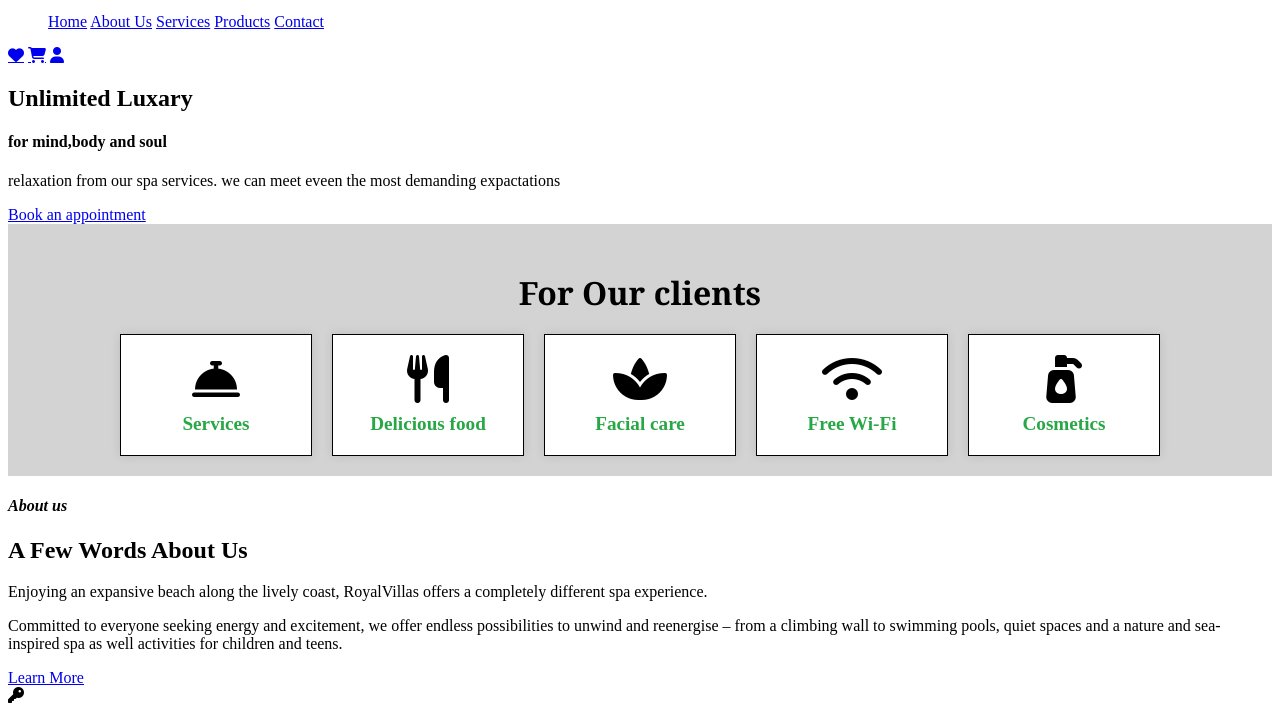
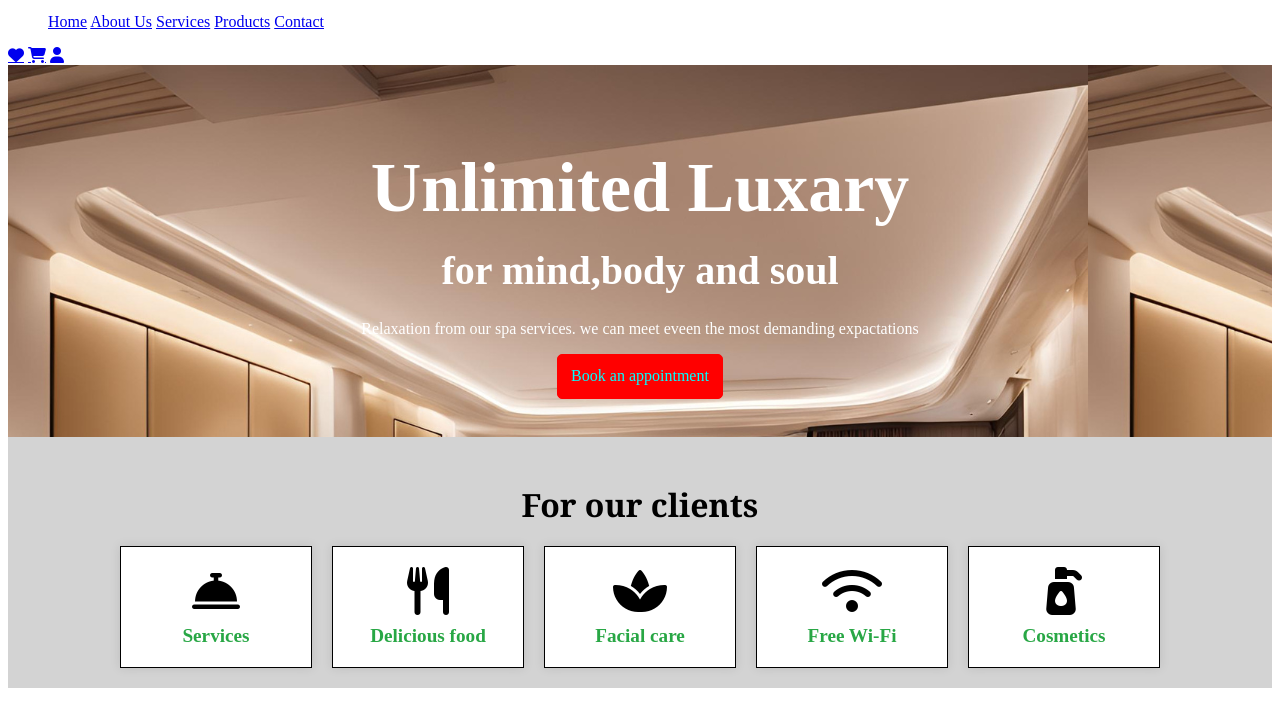
Before and after one commit to harshi-12367/hotel-website, a plain HTML site: page index.html in a window 1280 px wide. Shown: the part 29-736 px from the top of the page. Drawn offline with Linux system fonts and the light colour scheme.

Commit message:
Update index.html

```diff
--- a/index.html
+++ b/index.html
@@ -1,12 +1,10 @@
 <!DOCTYPE html>
-<html lang="en">
-<head>
-    <meta charset="UTF-8">
-    <meta name="viewport" content="width=device-width, initial-scale=1.0">
-    <title>Services</title>
-    <link rel="stylesheet" href="https://cdnjs.cloudflare.com/ajax/libs/font-awesome/6.5.2/css/all.min.css" integrity="sha512-SnH5WK+bZxgPHs44uWIX+LLJAJ9/2PkPKZ5QiAj6Ta86w+fsb2TkcmfRyVX3pBnMFcV7oQPJkl9QevSCWr3W6A==" crossorigin="anonymous" referrerpolicy="no-referrer" />
-    <link rel="stylesheet" href="style.css">
-    <header><!---------------------------------------------HEADER-------------------------------------------->
+<html>
+    <head>
+        <!--Hyperlinks in same page-->
+        <title>www.booking.com</title>
+        <link href='Style.css' rel='stylesheet'>
+        <header><!---------------------------------------------HEADER-------------------------------------------->
             <div class="logo">
                 <img src="c:\Users\harsh\Downloads\HK-Round-LOGO.png" alt="logo not found" width="50" height="50">
                 <link rel="stylesheet" href="https://cdnjs.cloudflare.com/ajax/libs/font-awesome/6.5.2/css/all.min.css" integrity="sha512-SnH5WK+bZxgPHs44uWIX+LLJAJ9/2PkPKZ5QiAj6Ta86w+fsb2TkcmfRyVX3pBnMFcV7oQPJkl9QevSCWr3W6A==" crossorigin="anonymous" referrerpolicy="no-referrer" />
@@ -27,21 +25,24 @@
             </div>
         </header>
     </head>
+    <!---Home----->
     <body>
         <section>
-            <div class="#Home">
-                <h2>Unlimited Luxary</h2>
+            <div style="background-image:'C:\Users\harsh\Downloads\Untitled design.png';" class="#Home" id="home">
+                <h2>Unlimited Luxary</h2><br>
                 <h4>for mind,body and soul</h4>
                 <article>
-                    <p>relaxation from our spa services. we can meet eveen the most demanding expactations</p>
+                    <p>Relaxation from our spa services. we can meet eveen the most demanding expactations</p>
                 </article>
+                <div class="Ban" id="ban">
                 <a href="#">Book an appointment</a>
+                </div>
             </div>
 
         </section>
         <!------------------------------------------------For our clients-------------------------->
         <section class="services">
-            <h2>For Our clients</h2>
+            <h2>For our clients</h2>
             <div class="service-container">
                 <a href="#services" class="service-item">
                     <i class="fa-solid fa-bell-concierge"></i>
```
